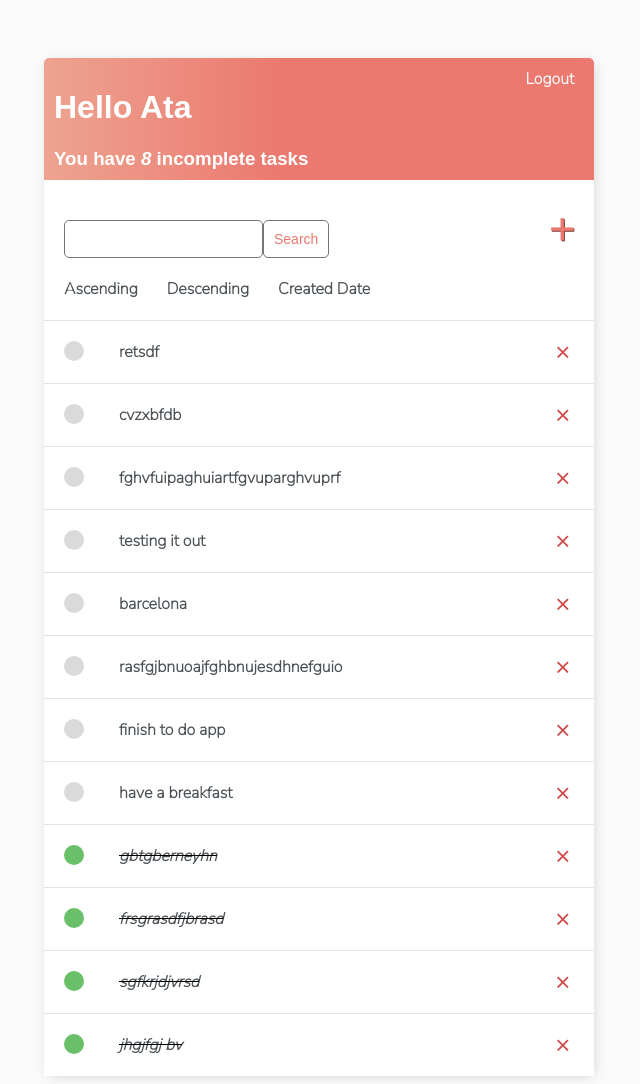
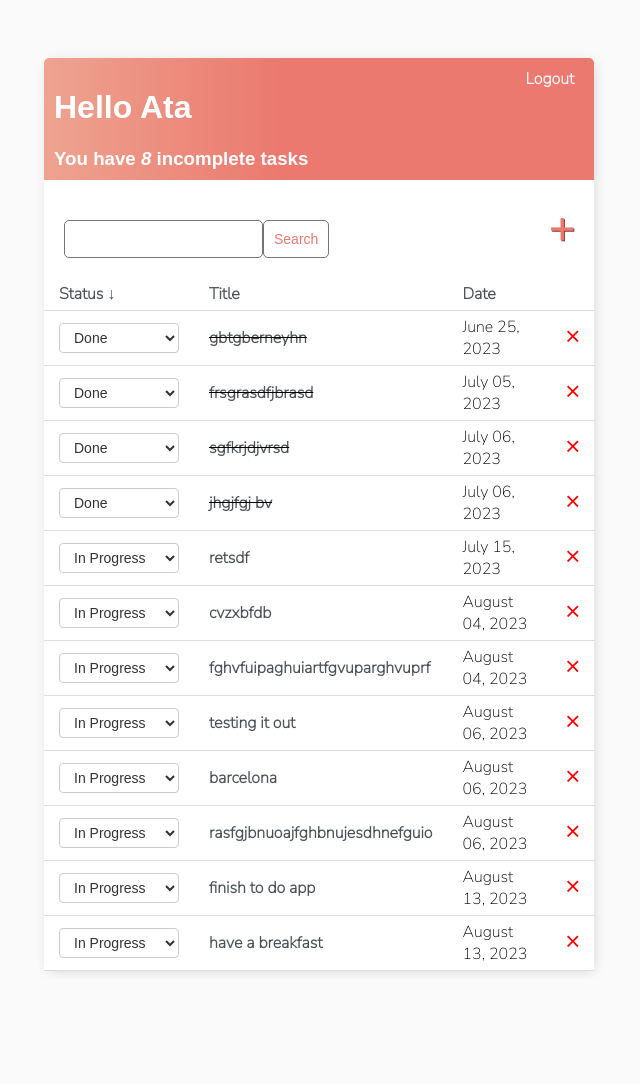
Before and after one commit to Nirovitsky/djangoToDo, a Django app: page /?sort_by=complete&sort_order=desc in a window 1280 px wide. Shown: the whole page, without its empty margins (321-961 px from the left). After the commit the page ends 974 px from the top, so only its background shows below. Run offline with Django 4.2, Linux system fonts and the light colour scheme; a user stored in the database is signed in; data comes from the database, SQL or seed files in the repository; both versions use the stored data as it was after the commit.

Commit message:
Sort functionality, UI changes

```diff
--- a/base/models.py
+++ b/base/models.py
@@ -3,7 +3,7 @@ from django.contrib.auth.models import User
 
 class Task(models.Model):
     user = models.ForeignKey(User, on_delete=models.CASCADE, null=True, blank=True)
-    title = models.CharField(max_length=40)
+    title = models.CharField(max_length=30)
     description = models.TextField(null=True, blank=True)
     complete = models.BooleanField(default=False)
     created = models.DateTimeField(auto_now_add=True)
--- a/base/templates/base/main.html
+++ b/base/templates/base/main.html
@@ -17,7 +17,6 @@
         }
         a, p {
             color: #4b5156;
-            margin-right: 25px;
         }
         a {
             font-weight: 600;
--- a/base/templates/base/register.html
+++ b/base/templates/base/register.html
@@ -10,6 +10,12 @@
 <div class="card-body">
     <form action="" method="POST">
         {% csrf_token %}
+
+        {% if form.errors %}
+            <div class="error">
+                {{ form.non_field_errors }}
+            </div>
+        {% endif %}
 
         <label>{{ form.username.label }}</label>
         {{ form.username }}
--- a/base/templates/base/task_list.html
+++ b/base/templates/base/task_list.html
@@ -1,5 +1,61 @@
 {% extends 'base/main.html' %}
 {% block content %}
+
+
+<style>
+
+    .task-table {
+        width: 100%;
+        border-collapse: collapse;
+    }
+
+    .task-table th, .task-table td {
+        padding: 5px 15px;
+        text-align: left;
+        border-bottom: 1px solid #ddd;
+    }
+
+   .task-table th a{
+        text-decoration: none;
+   }
+    .task-table td a {
+        text-decoration: none;
+    }
+
+    .task-title a {
+        color: #007bff;
+        text-decoration: none;
+    }
+
+    .task-complete-icon, .task-incomplete-icon {
+        width: 20px;
+        height: 20px;
+        display: inline-block;
+        border-radius: 50%;
+        background-color: #ccc;
+        margin-right: 5px;
+    }
+
+    .delete-link {
+        color: #ff0000;
+        text-decoration: none;
+    }
+
+    select[name="status"] {
+    padding: 5px 10px;
+    font-size: 14px;
+    border: 1px solid #ccc;
+    border-radius: 4px;
+    background-color: #fff;
+    color: #333;
+    width: 120px;
+    }
+
+    select[name="status"] option {
+        font-size: 14px;
+    }
+
+</style>
 
 
 <div class="header-bar">
@@ -26,34 +82,71 @@
     <a id="add-link" href="{% url 'task-create' %}">&#x2b;</a>
 </div>
 
-<div style="margin: 20px; margin-top: 0">
-    <a style="text-decoration: none; cursor: pointer; " href="{% url 'tasks' %}?order_by=asc">Ascending</a>
-    <a style="text-decoration: none; cursor: pointer; " href="{% url 'tasks' %}?order_by=desc">Descending</a>
-    <a style="text-decoration: none; cursor: pointer; " href="{% url 'tasks' %}?order_by=created">Created Date</a>
-</div>
 
 
-<div class="task-items-wrapper">
-    {% for task in tasks %}
-        <div class="task-wrapper">
-            {% if task.complete %}
-                <div class="task-title">
-                    <div class="task-complete-icon"></div>
-                    <i><s><a href="{% url 'task-update' task.id %}">{{task}}</a></s></i>
-                </div>
-            <a class="delete-link" href="{% url 'task-delete' task.id %}">&#215;</a>
-            {% else %}
-                <div class="task-title">
-                    <div class="task-incomplete-icon">
-                    </div>
-                    <a href="{% url 'task-update' task.id %}">{{task}}</a>
-                </div>
-            <a class="delete-link" href="{% url 'task-delete' task.id %}">&#215;</a>
-            {% endif %}
-        </div>
-    {% empty %}
-        <h3 class="card-body">No items in list</h3>
-    {% endfor %}
-</div>
+<table class="task-table">
+    <thead>
+        <tr>
+             <th>
+                <a href="{% url 'tasks' %}?sort_by=complete&sort_order={{ next_sort_order }}">
+                    Status{% if sort_by == 'complete' %} {% if sort_order == 'asc' %}&uarr;{% else %}&darr;{% endif %}{% endif %}
+                </a>
+            </th>
+            <th>
+                <a href="{% url 'tasks' %}?sort_by=title&sort_order={{ next_sort_order }}">
+                    Title{% if sort_by == 'title' %} {% if sort_order == 'asc' %}&uarr;{% else %}&darr;{% endif %}{% endif %}
+                </a>
+            </th>
+            <th>
+                <a href="{% url 'tasks' %}?sort_by=created&sort_order={{ next_sort_order }}">
+                    Date{% if sort_by == 'created' %} {% if sort_order == 'asc' %}&uarr;{% else %}&darr;{% endif %}{% endif %}
+                </a>
+            </th>
+            <th></th>
+        </tr>
+    </thead>
+    <tbody>
+        {% for task in tasks %}
+            <tr>
+                <td>
+                    <form method="post" action="{% url 'task-status-update' %}">
+                        {% csrf_token %}
+                        <input type="hidden" name="task_id" value="{{ task.id }}">
+                        <select name="status" onchange="this.form.submit()">
+                            <option value="in-progress" {% if not task.complete %}selected{% endif %} class="in-progress">In Progress</option>
+                            <option value="done" {% if task.complete %}selected{% endif %} class="done">Done</option>
+                        </select>
+                    </form>
+                </td>
+                <td>
+                    {% if task.complete %}
+                        <s><a href="{% url 'task-update' task.id %}">{{task}}</a></s>
+                    {% else %}
+                        <a href="{% url 'task-update' task.id %}">{{task}}</a>
+                    {% endif %}
+                </td>
+                <td>
+                    {{ task.created|date:"F d, Y" }}
+                </td>
+                <td>
+                    <a class="delete-link" href="{% url 'task-delete' task.id %}">&#215;</a>
+                </td>
+            </tr>
+        {% empty %}
+            <tr>
+                <td colspan="3">No items in the list</td>
+            </tr>
+        {% endfor %}
+    </tbody>
+</table>
+
+
+<script>
+    function next_sort_order(sort_by) {
+        const current_sort_order = "{{ sort_order }}";
+        const next_order = current_sort_order === 'asc' ? 'desc' : 'asc';
+        return next_order;
+    }
+</script>
 
 {% endblock content %}
--- a/base/urls.py
+++ b/base/urls.py
@@ -1,5 +1,5 @@
 from django.urls import path
-from .views import TaskList, TaskDetail, TaskCreate, TaskUpdate, DeleteView, CustomLoginView, RegisterPage
+from .views import TaskList, TaskDetail, TaskCreate, TaskUpdate, DeleteView, CustomLoginView, RegisterPage, TaskStatusUpdate
 from django.contrib.auth.views import LogoutView
 
 urlpatterns = [
@@ -12,4 +12,5 @@ urlpatterns = [
     path('task-create/', TaskCreate.as_view(), name='task-create'),
     path('task-update/<int:pk>/', TaskUpdate.as_view(), name='task-update'),
     path('task-delete/<int:pk>/', DeleteView.as_view(), name='task-delete'),
+    path('task-status-update/', TaskStatusUpdate.as_view(), name='task-status-update'),
 ]
--- a/base/views.py
+++ b/base/views.py
@@ -6,19 +6,14 @@ from django.views.generic.detail import DetailView
 from django.views.generic.edit import CreateView, UpdateView, DeleteView, FormView
 from django.urls import reverse_lazy
 
-from django.contrib import messages
-
-from django.db.models import F
-
 from django.contrib.auth.views import LoginView
 from django.contrib.auth.mixins import LoginRequiredMixin
 from django.contrib.auth.forms import UserCreationForm
 from django.contrib.auth import login
 
 from django.shortcuts import get_object_or_404
-
+from django.views import View
 from .models import Task
-
 
 class CustomLoginView(LoginView):
     template_name = 'base/login.html'
@@ -36,22 +31,32 @@ class RegisterPage(FormView):
     success_url = reverse_lazy('tasks')
 
     def form_valid(self, form):
+        # Check if all fields are empty
+        if all(not form.cleaned_data[field] for field in form.fields):
+            form.add_error(None, "Fields cannot be empty.")
+            return self.form_invalid(form)
+
+        # Rest of your existing code
         username = form.cleaned_data['username']
         password1 = form.cleaned_data['password1']
         password2 = form.cleaned_data['password2']
 
         if User.objects.filter(username=username).exists():
-            messages.error(self.request, 'This username is already taken.')
-            return self.form_invalid(form)
+            form.add_error('username', 'This username is already taken.')
 
+        if len(password1) < 8:
+            form.add_error('password1', 'This password is too short. It must contain at least 8 characters.')
         if password1 != password2:
-            messages.error(self.request, 'Passwords do not match.')
+            form.add_error('password1', 'Passwords do not match.')
+            form.add_error('password2', 'Passwords do not match.')
+
+        if form.errors:
             return self.form_invalid(form)
 
         user = form.save()
         if user is not None:
             login(self.request, user)
-        return super(RegisterPage, self).form_valid(form)
+        return super().form_valid(form)
 
     def dispatch(self, request, *args, **kwargs):
         if request.user.is_authenticated:
@@ -69,21 +74,37 @@ class TaskList(LoginRequiredMixin, ListView):
         context['tasks'] = context['tasks'].filter(user=self.request.user)
         context['count'] = context['tasks'].filter(complete=False).count()
 
+        sort_by = self.request.GET.get('sort_by', 'complete')
+        sort_order = self.request.GET.get('sort_order', 'asc')
+
+        next_sort_order = 'desc' if sort_order == 'asc' else 'asc'
+
+        context['sort_by'] = sort_by
+        context['sort_order'] = sort_order
+        context['next_sort_order'] = next_sort_order
+
         search_input = self.request.GET.get('search-area') or ''
         if search_input:
             context['tasks'] = context['tasks'].filter(title__startswith=search_input)
 
         context['search_input'] = search_input
 
-        order_by = self.request.GET.get('order_by')
-        if order_by == 'asc':
-            context['tasks'] = context['tasks'].order_by('title')
-        elif order_by == 'desc':
-            context['tasks'] = context['tasks'].order_by('-title')
-        elif order_by == 'asc':
-            context['tasks'] = context['tasks'].order_by('created')
+        return context
+    def get_queryset(self):
+        sort_by = self.request.GET.get('sort_by', 'complete')
+        sort_order = self.request.GET.get('sort_order', 'asc')
 
-        return context
+        queryset = super().get_queryset()
+
+        if sort_by == 'title':
+            queryset = queryset.order_by('title' if sort_order == 'asc' else '-title')
+        elif sort_by == 'created':
+            queryset = queryset.order_by('created' if sort_order == 'asc' else '-created')
+        else:
+            queryset = queryset.order_by('complete' if sort_order == 'asc' else '-complete')
+
+        return queryset
+
 
 class TaskDetail(LoginRequiredMixin, DetailView):
     model = Task
@@ -104,12 +125,20 @@ class TaskUpdate(LoginRequiredMixin, UpdateView):
     fields = ['title', 'description', 'complete']
     success_url = reverse_lazy('tasks')
 
+class TaskStatusUpdate(View):
+    def post(self, request, *args, **kwargs):
+        task_id = request.POST.get('task_id')
+        task = get_object_or_404(Task, id=task_id)
+        new_status = request.POST.get('status')
+
+        # Assuming 'status' values are either 'in-progress' or 'done'
+        if new_status in ('in-progress', 'done'):
+            task.complete = (new_status == 'done')
+            task.save()
+
+        return redirect('tasks')
+
 class DeleteView(LoginRequiredMixin, DeleteView):
     model = Task
     context_object_name = 'task'
     success_url = reverse_lazy('tasks')
-
-# sdbhjfabasdjkfhn as aeruifg qawer
-# werafguib asjkvndupsgh a
-# h aiwefgh)
-# a whbeuiwerahflZNBCIH hqr]get_object_or_404( hqerygbasd;
```
Also changed, not shown: db.sqlite3.
